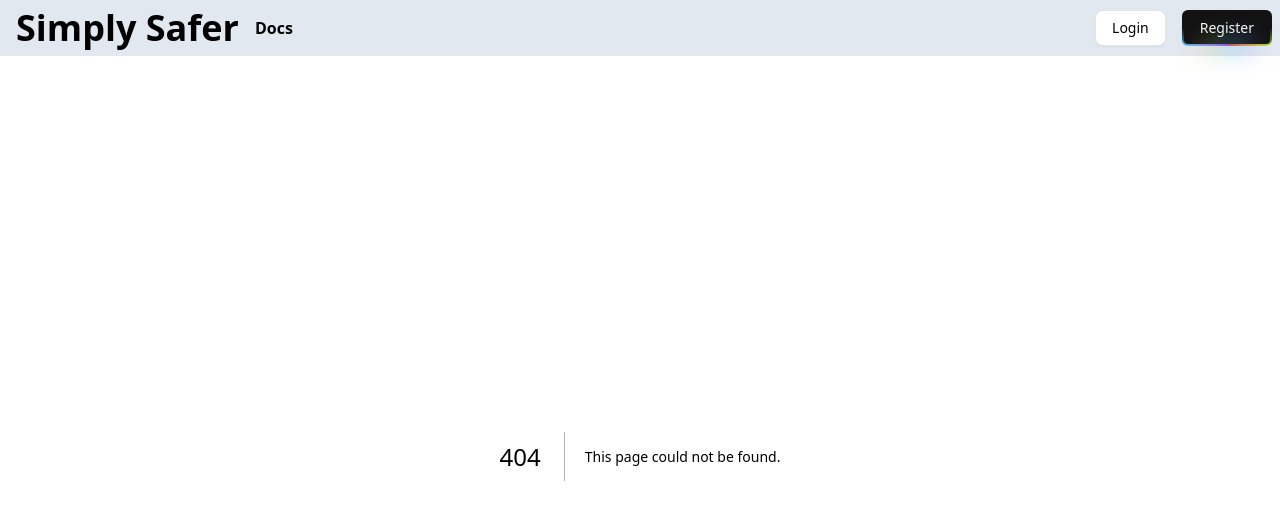
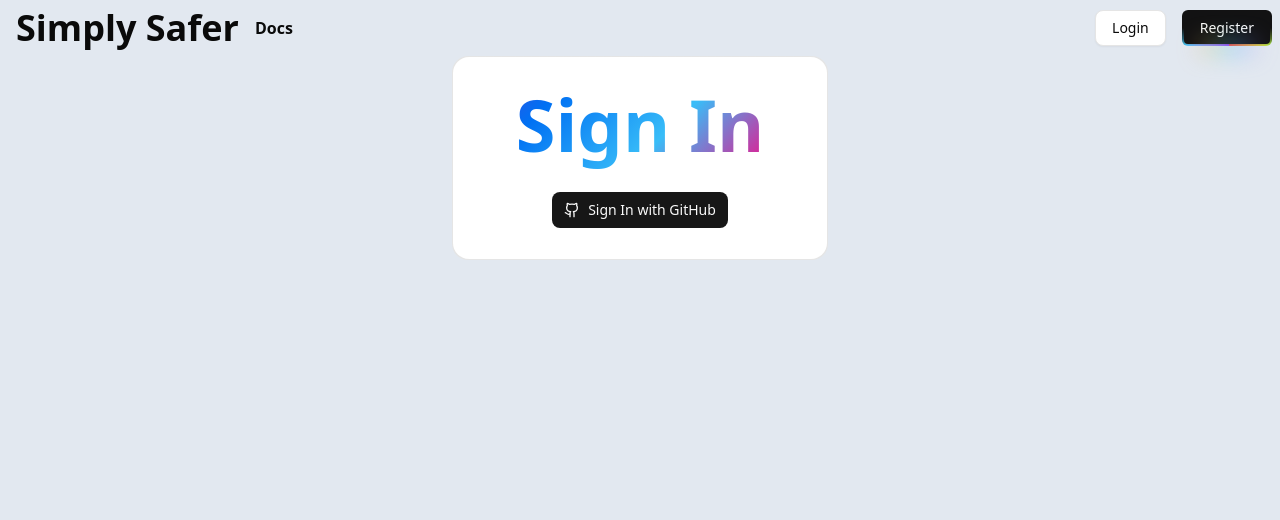
Before and after one commit to MrPants98/simplysafer, a Next.js app: page /login in a window 1280 px wide. Before the commit this address had no page. Shown: the top 520 px of the page. Built offline with nearby package versions, Linux system fonts and the light colour scheme.

Commit message:
Added sign in and register with github

```diff
--- /dev/null
+++ b/app/api/auth/[...nextauth]/route.ts
@@ -0,0 +1,2 @@
+import { handlers } from "@/auth";
+export const { GET, POST } = handlers;
--- /dev/null
+++ b/app/login/page.tsx
@@ -0,0 +1,31 @@
+import { signIn } from "@/auth";
+import { AuroraText } from "@/components/ui/aurora-text";
+import { Button } from "@/components/ui/button";
+import { MagicCard } from "@/components/ui/magic-card";
+import { GithubIcon } from "lucide-react";
+
+export default function SignIn() {
+  return (
+    <div className="w-full h-full flex justify-center items-center">
+      <MagicCard className="rounded-2xl flex justify-center p-8 pl-16 pr-16">
+        <AuroraText className="font-bold text-7xl text-center">
+          Sign In
+        </AuroraText>
+        <div
+          className="flex justify-center items-center"
+          style={{ marginTop: "2rem" }}
+        >
+          <Button
+            onClick={async () => {
+              "use server";
+              await signIn("github", { redirectTo: "/dashboard" });
+            }}
+          >
+            <GithubIcon />
+            Sign In with GitHub
+          </Button>
+        </div>
+      </MagicCard>
+    </div>
+  );
+}
--- /dev/null
+++ b/app/register/page.tsx
@@ -0,0 +1,31 @@
+import { signIn } from "@/auth";
+import { AuroraText } from "@/components/ui/aurora-text";
+import { Button } from "@/components/ui/button";
+import { MagicCard } from "@/components/ui/magic-card";
+import { GithubIcon } from "lucide-react";
+
+export default function Register() {
+  return (
+    <div className="w-full h-full flex justify-center items-center">
+      <MagicCard className="rounded-2xl flex justify-center p-8 pl-16 pr-16">
+        <AuroraText className="font-bold text-7xl text-center">
+          Register
+        </AuroraText>
+        <div
+          className="flex justify-center items-center"
+          style={{ marginTop: "2rem" }}
+        >
+          <Button
+            onClick={async () => {
+              "use server";
+              await signIn("github", { redirectTo: "/dashboard" });
+            }}
+          >
+            <GithubIcon />
+            Sign In with GitHub
+          </Button>
+        </div>
+      </MagicCard>
+    </div>
+  );
+}
--- /dev/null
+++ b/auth.ts
@@ -0,0 +1,6 @@
+import NextAuth from "next-auth";
+import GitHub from "next-auth/providers/github";
+
+export const { handlers, signIn, signOut, auth } = NextAuth({
+    providers: [GitHub],
+});
--- /dev/null
+++ b/components/ui/magic-card.tsx
@@ -0,0 +1,103 @@
+"use client"
+
+import React, { useCallback, useEffect } from "react"
+import { motion, useMotionTemplate, useMotionValue } from "motion/react"
+
+import { cn } from "@/lib/utils"
+
+interface MagicCardProps {
+  children?: React.ReactNode
+  className?: string
+  gradientSize?: number
+  gradientColor?: string
+  gradientOpacity?: number
+  gradientFrom?: string
+  gradientTo?: string
+}
+
+export function MagicCard({
+  children,
+  className,
+  gradientSize = 200,
+  gradientColor = "#262626",
+  gradientOpacity = 0.8,
+  gradientFrom = "#9E7AFF",
+  gradientTo = "#FE8BBB",
+}: MagicCardProps) {
+  const mouseX = useMotionValue(-gradientSize)
+  const mouseY = useMotionValue(-gradientSize)
+  const reset = useCallback(() => {
+    mouseX.set(-gradientSize)
+    mouseY.set(-gradientSize)
+  }, [gradientSize, mouseX, mouseY])
+
+  const handlePointerMove = useCallback(
+    (e: React.PointerEvent<HTMLDivElement>) => {
+      const rect = e.currentTarget.getBoundingClientRect()
+      mouseX.set(e.clientX - rect.left)
+      mouseY.set(e.clientY - rect.top)
+    },
+    [mouseX, mouseY]
+  )
+
+  useEffect(() => {
+    reset()
+  }, [reset])
+
+  useEffect(() => {
+    const handleGlobalPointerOut = (e: PointerEvent) => {
+      if (!e.relatedTarget) {
+        reset()
+      }
+    }
+
+    const handleVisibility = () => {
+      if (document.visibilityState !== "visible") {
+        reset()
+      }
+    }
+
+    window.addEventListener("pointerout", handleGlobalPointerOut)
+    window.addEventListener("blur", reset)
+    document.addEventListener("visibilitychange", handleVisibility)
+
+    return () => {
+      window.removeEventListener("pointerout", handleGlobalPointerOut)
+      window.removeEventListener("blur", reset)
+      document.removeEventListener("visibilitychange", handleVisibility)
+    }
+  }, [reset])
+
+  return (
+    <div
+      className={cn("group relative rounded-[inherit]", className)}
+      onPointerMove={handlePointerMove}
+      onPointerLeave={reset}
+      onPointerEnter={reset}
+    >
+      <motion.div
+        className="bg-border pointer-events-none absolute inset-0 rounded-[inherit] duration-300 group-hover:opacity-100"
+        style={{
+          background: useMotionTemplate`
+          radial-gradient(${gradientSize}px circle at ${mouseX}px ${mouseY}px,
+          ${gradientFrom},
+          ${gradientTo},
+          var(--border) 100%
+          )
+          `,
+        }}
+      />
+      <div className="bg-background absolute inset-px rounded-[inherit]" />
+      <motion.div
+        className="pointer-events-none absolute inset-px rounded-[inherit] opacity-0 transition-opacity duration-300 group-hover:opacity-100"
+        style={{
+          background: useMotionTemplate`
+            radial-gradient(${gradientSize}px circle at ${mouseX}px ${mouseY}px, ${gradientColor}, transparent 100%)
+          `,
+          opacity: gradientOpacity,
+        }}
+      />
+      <div className="relative">{children}</div>
+    </div>
+  )
+}
--- /dev/null
+++ b/middleware.ts
@@ -0,0 +1 @@
+export { auth as middleware } from "@/auth";
--- a/package.json
+++ b/package.json
@@ -22,6 +22,7 @@
     "lucide-react": "^0.554.0",
     "motion": "^12.23.24",
     "next": "16.0.4",
+    "next-auth": "5.0.0-beta.30",
     "next-themes": "^0.4.6",
     "react": "19.2.0",
     "react-code-blocks": "^0.1.6",
```
Also changed, not shown: 1 other file (tests, documents, lock files or other folders).
